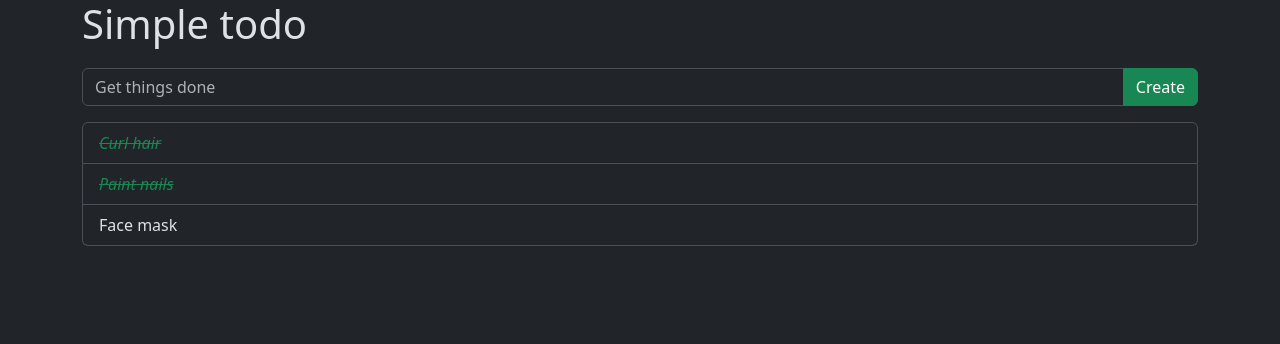
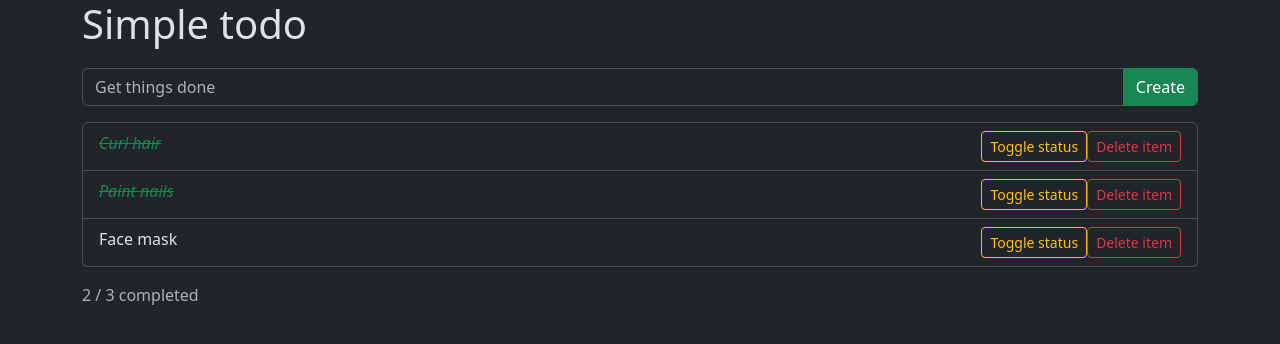
Before and after one commit to eddestl/todolist, a React (Vite) app: page / in a window 1280 px wide. Shown: the top 344 px of the page. Built offline with nearby package versions, Linux system fonts and the light colour scheme.

Commit message:
Toggle button, delete button with functionality

```diff
--- a/src/App.tsx
+++ b/src/App.tsx
@@ -1,15 +1,14 @@
 import { useState } from 'react'
 import './assets/app.scss'
 import Container from "react-bootstrap/Container";
-import { ListGroup, ListGroupItem, Placeholder } from 'react-bootstrap';
+import { ListGroup } from 'react-bootstrap';
 import Button from 'react-bootstrap/Button';
 import Form from 'react-bootstrap/Form';
 import InputGroup from 'react-bootstrap/InputGroup';
-import TodoItemCounter from './components/TodoItemCounter'
 import { Todo } from './types/Todo.types';
 
   const initialTodos: Todo[] = [
-        { id: 1, title: 'Curl hair', completed: true },
+    { id: 1, title: 'Curl hair', completed: true },
     { id: 2, title: 'Paint nails', completed: true },
     { id: 3, title: 'Face mask', completed: false },
   ]
@@ -30,6 +29,16 @@ function App() {
     setInputTodoTitle("");
   }
 
+  const handleToggleTodo = (item:Todo) => {
+    item.completed = !item.completed;
+
+    console.log(item.completed)
+    setTodos([...todos]);
+  }
+
+  const handleDeleteTodo = (item:Todo) => {
+    setTodos(todos.filter(t => t.id !== item.id));
+  }
 
 
 
@@ -50,13 +59,31 @@ function App() {
         </InputGroup>
 
       </Form>
+      {todos.length ? (
+        <>
       <ListGroup className="todolist mb-3">
         {todos.map(item =>(
-          <ListGroup.Item className= {item.completed ?"completed" :""} key={item.id}>
+          <ListGroup.Item className = {item.completed ? "completed" :""} key={item.id}>
             <span className="todo-title">{item.title}</span>
+            <div>
+              <Button
+              onClick={() => handleToggleTodo(item)}
+            size="sm"
+            variant="outline-warning">Toggle status</Button>
+            <Button
+              onClick={() => handleDeleteTodo(item)}
+            size="sm"
+            variant="outline-danger">Delete item</Button>
+            </div>
+
           </ListGroup.Item>
         ))}
       </ListGroup>
+      <p className="text-muted"> {todos.filter(item => item.completed).length} / {todos.length} completed</p>
+      </>
+
+      ) :(<p >You are done for the day!</p>)
+      }
 
     </Container>
   )
--- a/src/assets/App.scss
+++ b/src/assets/App.scss
@@ -5,6 +5,10 @@ h1,h2,h3,h4,h5,h6 {
 }
 
 .todolist {
+  .list-group-item{
+    display: flex;
+    justify-content: space-between;
+  }
   .completed {
     .todo-title {
       color: $success;
```
